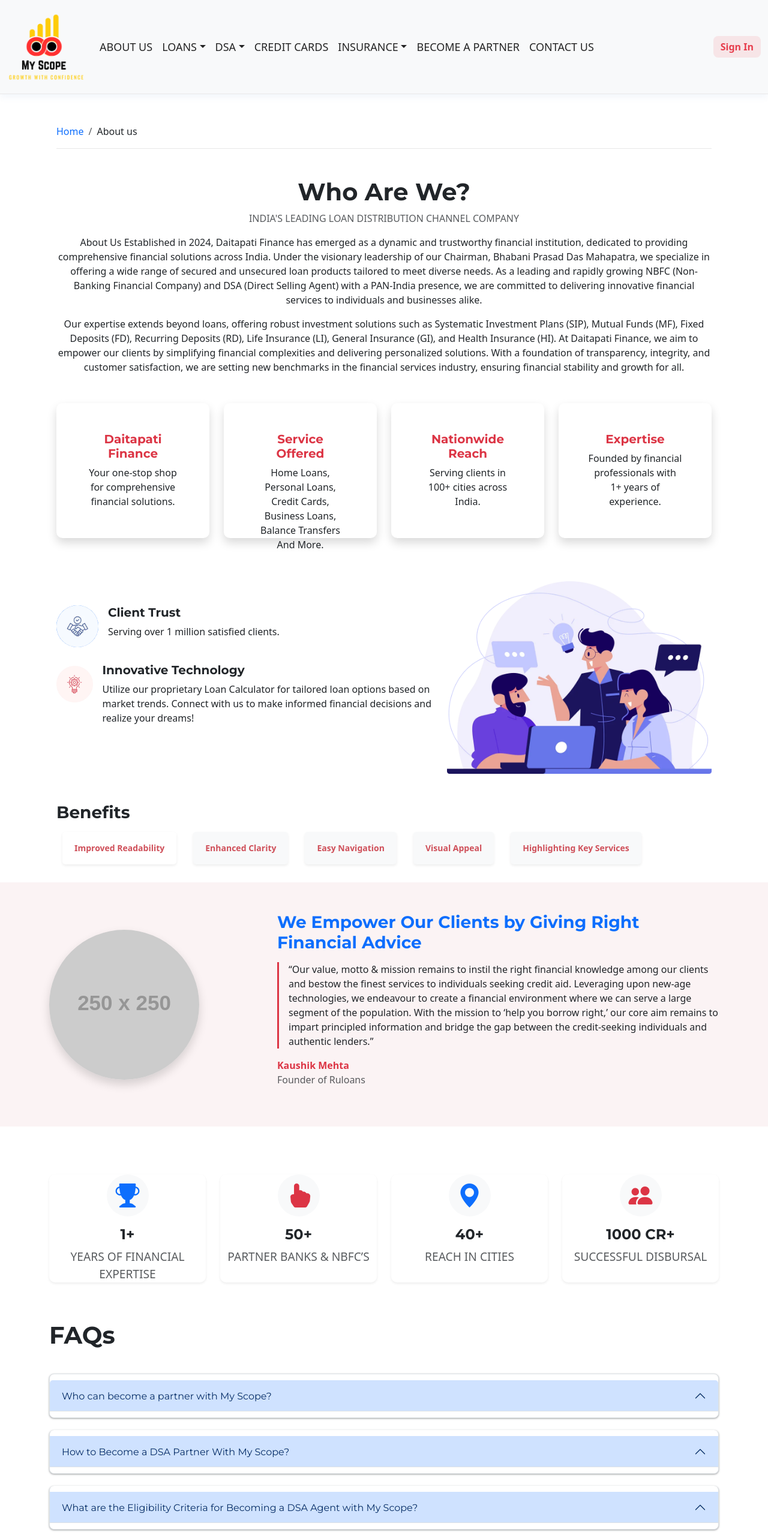
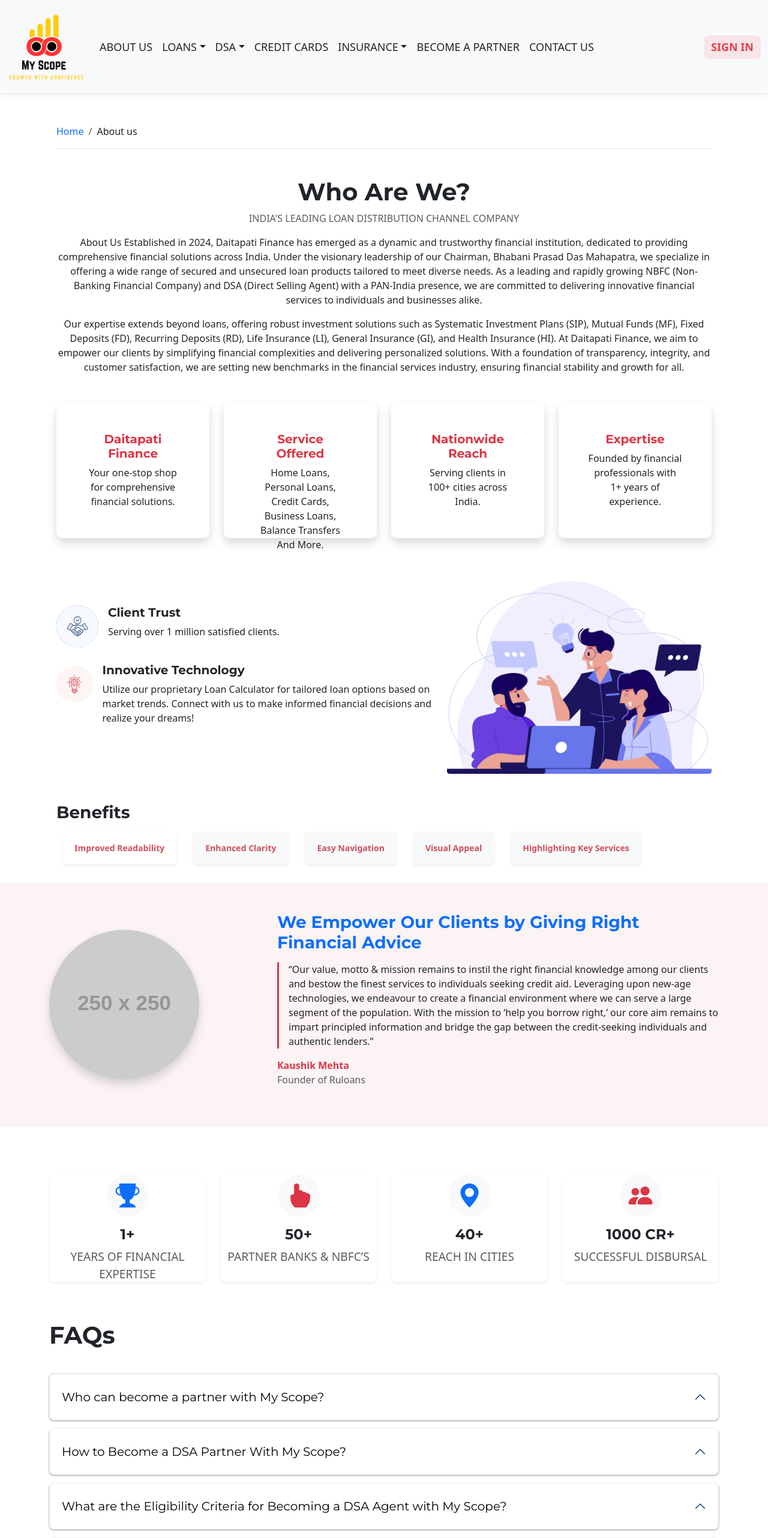
Before and after one commit to rama-git-123/vite_loan, a React app in the folder y/: page /about-us in a window 1280 px wide. Shown: the top 2564 px of the page at 60% size. Built offline with nearby package versions, Linux system fonts and the light colour scheme; the HTML template or start-up script is replaced by a standard one.

Commit message:
app.css changes

```diff
--- a/y/src/App.css
+++ b/y/src/App.css
@@ -376,6 +376,15 @@
 .read-the-docs {
   color: #888;
 }
+.navbar .btn{
+  color: #e73f4e !important;
+  font-size: 18px !important;
+  font-weight: 600 !important;
+  border-radius: 8px !important;
+  background: rgba(231, 63, 78, .11) !important;
+  border: none !important;
+  text-transform: uppercase;
+}
 .btn{
   color: #e73f4e !important;
   font-size: 16px !important;
@@ -398,8 +407,15 @@
   text-transform: uppercase;
 }
 .faq .accordion-item{
-  margin: 20px 0px;
+  margin: 14px 0px;
     padding: 10px 0px;
     box-shadow: rgba(60, 64, 67, 0.3) 0px 1px 2px 0px, rgba(60, 64, 67, 0.15) 0px 1px 3px 1px !important;
     border-radius: 8px !important;
 }
+.faq .accordion-button{
+  background-color: #fff !important;
+  box-shadow: none !important;
+  font-size: 20px !important;
+  font-weight: 500;
+  color: #000 !important;
+}
```
